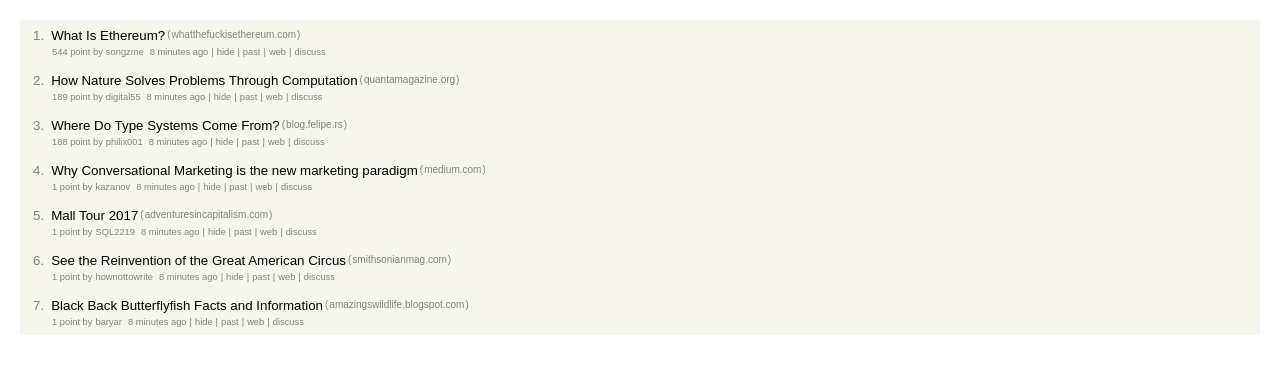
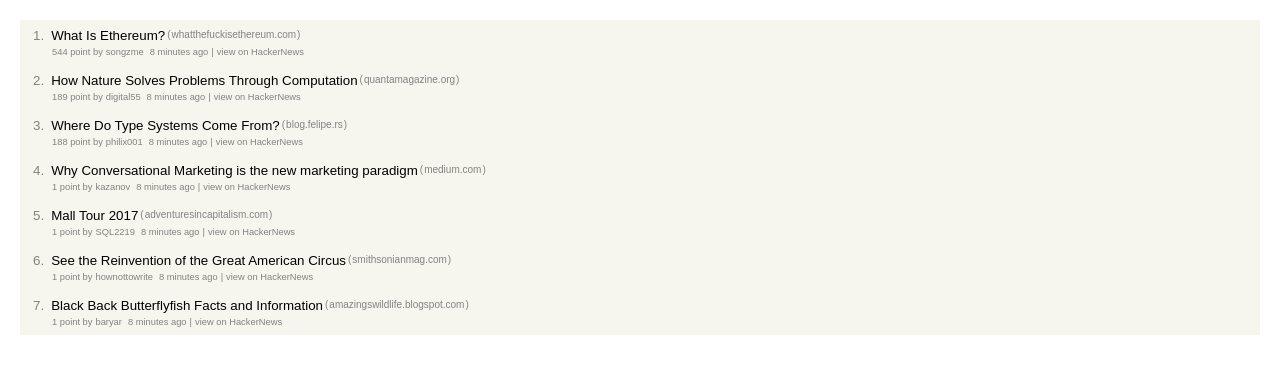
Before and after one commit to areiterer/hackernews-client, a React (Create React App) app: page / in a window 1280 px wide. Shown: the top 374 px of the page. Built offline with nearby package versions, Linux system fonts and the light colour scheme.

Commit message:
Refactoring + added PropTypes

```diff
--- a/package.json
+++ b/package.json
@@ -3,6 +3,7 @@
   "version": "0.1.0",
   "private": true,
   "dependencies": {
+    "prop-types": "^15.5.10",
     "react": "^15.6.1",
     "react-dom": "^15.6.1",
     "styled-components": "^2.1.1"
--- a/src/components/Story/Footer.js
+++ b/src/components/Story/Footer.js
@@ -1,26 +1,27 @@
 import React from "react";
-import { FooterWrapper, FooterLinkItem, FooterTextItem } from "./Styles";
+import PropTypes from "prop-types";
 
+import { FooterWrapper, FooterLinkItem } from "./Styles";
 import * as utils from "../../utils";
 
 export default function Footer(props) {
   const userUrl = utils.getUserUrl(props.username);
+  const itemUrl = utils.getItemUrl(props.itemId);
 
   return (
     <FooterWrapper>
-      <FooterTextItem>
-        {props.score} point by
-        <FooterLinkItem href={userUrl}>{props.username}</FooterLinkItem>
-        <FooterLinkItem href="#">8 minutes ago</FooterLinkItem>
-        |
-        <FooterLinkItem href="#">hide</FooterLinkItem>
-        |
-        <FooterLinkItem href="#">past</FooterLinkItem>
-        |
-        <FooterLinkItem href="#">web</FooterLinkItem>
-        |
-        <FooterLinkItem href="#">discuss</FooterLinkItem>
-      </FooterTextItem>
+      {props.score} point by
+      <FooterLinkItem href={userUrl}>{props.username}</FooterLinkItem>
+      <FooterLinkItem href="#">8 minutes ago</FooterLinkItem>
+      |
+      <FooterLinkItem href={itemUrl}>view on HackerNews</FooterLinkItem>
     </FooterWrapper>
   );
 }
+
+Footer.propTypes = {
+  username: PropTypes.string.isRequired,
+  itemId: PropTypes.number.isRequired,
+  score: PropTypes.number.isRequired,
+  timestamp: PropTypes.number.isRequired
+};
--- a/src/components/Story/Header.js
+++ b/src/components/Story/Header.js
@@ -1,4 +1,7 @@
 import React from "react";
+import PropTypes from "prop-types";
+import * as utils from "../../utils";
+
 import {
   HeaderWrapper,
   RankContainer,
@@ -8,9 +11,7 @@
 } from "./Styles";
 
 export default function Header(props) {
-  const regex = /(?:https?:\/\/)?(?:www\.)?(.*?)\//;
-  let match = regex.exec(props.url);
-  let sourceUrl = match[1] ? match[1] : "#";
+  let sourceUrl = utils.getSourceUrl(props.url);
 
   return (
     <HeaderWrapper>
@@ -26,3 +27,9 @@
     </HeaderWrapper>
   );
 }
+
+Header.propTypes = {
+  rank: PropTypes.number.isRequired,
+  title: PropTypes.string.isRequired,
+  url: PropTypes.string.isRequired
+};
--- a/src/components/Story/Styles.js
+++ b/src/components/Story/Styles.js
@@ -51,8 +51,6 @@
   margin: 0;
 `;
 
-export const FooterTextItem = styled.span``;
-
 export const FooterLinkItem = styled.a.attrs({
   target: "_blank"
 })`
--- a/src/components/Story/index.js
+++ b/src/components/Story/index.js
@@ -1,4 +1,5 @@
 import React from "react";
+import PropTypes from "prop-types";
 
 import { Wrapper } from "./Styles";
 import Header from "./Header";
@@ -6,10 +7,20 @@
 
 export default function Story(props) {
   const item = props.item;
+
   return (
     <Wrapper>
       <Header url={item.url} title={item.title} rank={props.rank} />
-      <Footer username={item.by} score={item.score} timestamp={item.time} />
+      <Footer
+        username={item.by}
+        score={item.score}
+        timestamp={item.time}
+        itemId={item.id}
+      />
     </Wrapper>
   );
 }
+
+Story.propTypes = {
+  item: PropTypes.object.isRequired
+};
--- a/src/containers/StoryList.js
+++ b/src/containers/StoryList.js
@@ -1,4 +1,5 @@
 import React, { Component } from "react";
+import PropTypes from "prop-types";
 import styled from "styled-components";
 
 import Story from "../components/Story";
@@ -17,3 +18,7 @@
     );
   }
 }
+
+StoryList.propTypes = {
+  items: PropTypes.array.isRequired
+};
--- a/src/utils.js
+++ b/src/utils.js
@@ -5,3 +5,17 @@
 
   return `${baseSiteUrl}/user?id=${username}`;
 }
+
+export function getItemUrl(itemId) {
+  if (!itemId) return "#";
+
+  return `${baseSiteUrl}/story?id=${itemId}`;
+}
+
+export function getSourceUrl(url) {
+  const regex = /(?:https?:\/\/)?(?:www\.)?(.*?)\//;
+  let match = regex.exec(url);
+  let sourceUrl = match[1] ? match[1] : "#";
+
+  return sourceUrl;
+}
```
